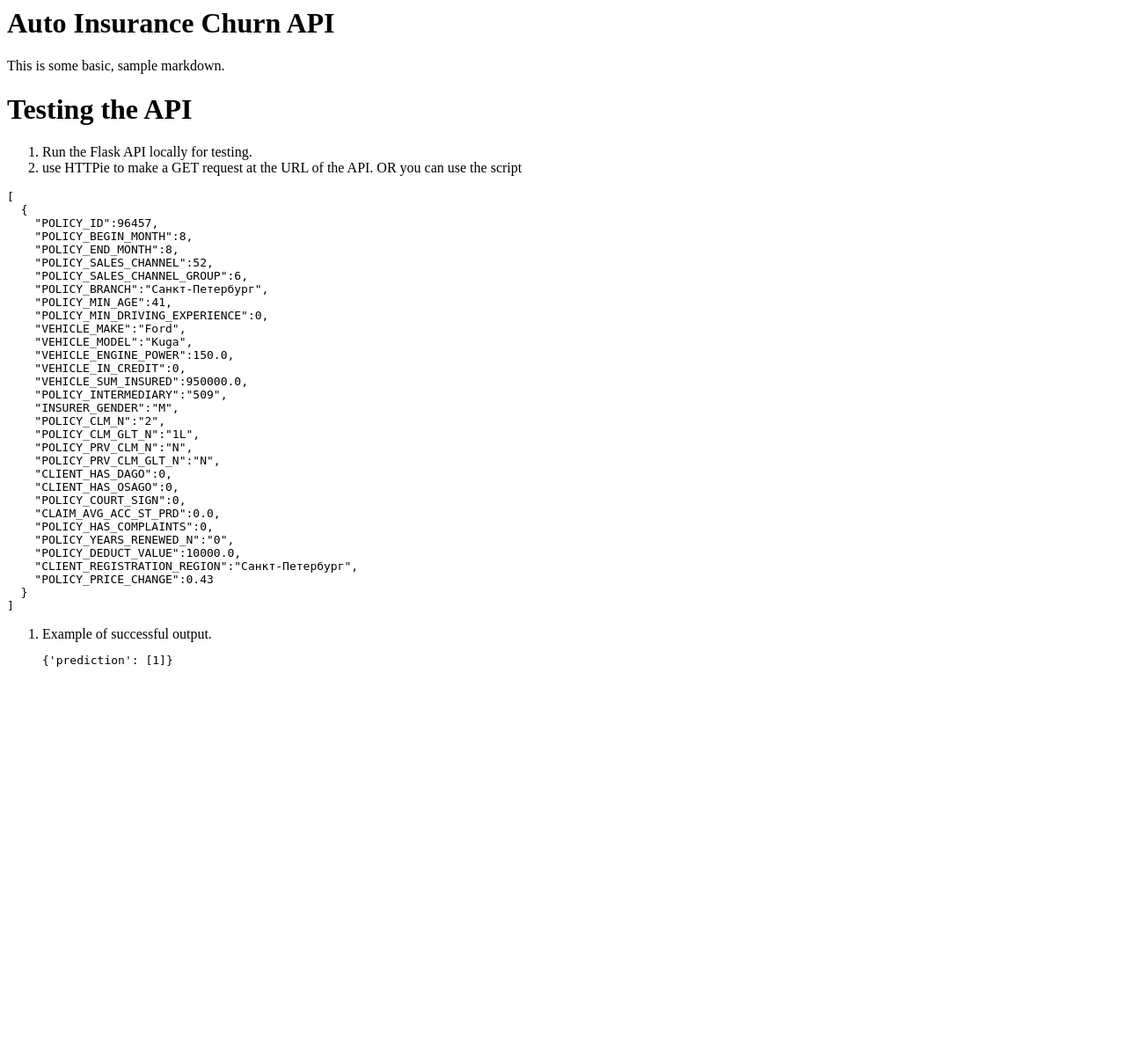
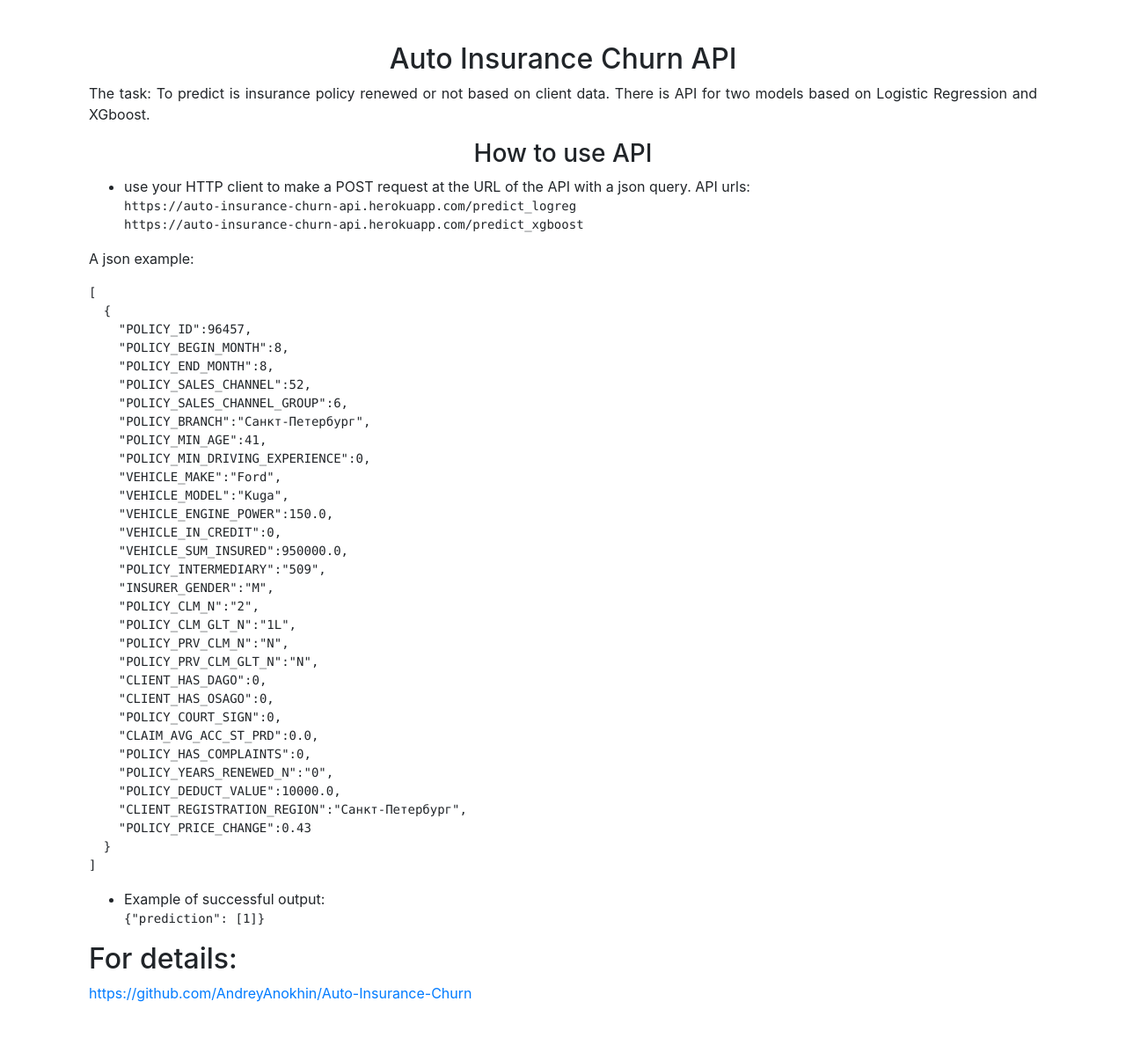
Before and after one commit to AndreyAnokhin/Auto-Insurance-Churn, a Flask app: page / in a window 1280 px wide. Shown: the whole page at 88% size. Before the commit the page ends 758 px from the top, so only its background shows below. Run offline with Flask 2, Linux system fonts and the light colour scheme; some libraries are stand-ins or nearby versions.

Commit message:
Update README and index page

```diff
--- a/templates/index.html
+++ b/templates/index.html
@@ -1,10 +1,34 @@
-<h1 id="auto-insurance-churn-api">Auto Insurance Churn API</h1>
-<p>This is some basic, sample markdown.</p>
-<h1 id="testing-the-api">Testing the API</h1>
-<ol>
-<li>Run the Flask API locally for testing.</li>
-<li>use HTTPie to make a GET request at the URL of the API. OR you can use the script</li>
-</ol>
+<!DOCTYPE html>
+<html lang="en">
+<head>
+
+    <meta charset="UTF-8">
+    <link rel="stylesheet" href="https://stackpath.bootstrapcdn.com/bootstrap/4.4.1/css/bootstrap.min.css" integrity="sha384-Vkoo8x4CGsO3+Hhxv8T/Q5PaXtkKtu6ug5TOeNV6gBiFeWPGFN9MuhOf23Q9Ifjh" crossorigin="anonymous">
+    <script src="https://code.jquery.com/jquery-3.4.1.slim.min.js" integrity="sha384-J6qa4849blE2+poT4WnyKhv5vZF5SrPo0iEjwBvKU7imGFAV0wwj1yYfoRSJoZ+n" crossorigin="anonymous"></script>
+    <script src="https://cdn.jsdelivr.net/npm/popper.js@1.16.0/dist/umd/popper.min.js" integrity="sha384-Q6E9RHvbIyZFJoft+2mJbHaEWldlvI9IOYy5n3zV9zzTtmI3UksdQRVvoxMfooAo" crossorigin="anonymous"></script>
+    <script src="https://stackpath.bootstrapcdn.com/bootstrap/4.4.1/js/bootstrap.min.js" integrity="sha384-wfSDF2E50Y2D1uUdj0O3uMBJnjuUD4Ih7YwaYd1iqfktj0Uod8GCExl3Og8ifwB6" crossorigin="anonymous"></script>
+
+<title>
+Auto Insurance Churn API
+</title>
+</head>
+
+<body>
+
+<main role="main" class="container">
+
+  <div class="starter-template py-5 px-3">
+<h2 class="text-center">Auto Insurance Churn API<br></h2>
+<p class="text-justify">The task: To predict is insurance policy renewed or not based on client data.
+There is API for two models based on Logistic Regression and XGboost.</p>
+<h3 class="text-center">How to use API</h3>
+<ul>
+<li>use your HTTP client to make a POST request at the URL of the API with a json query.
+API urls:<pre><code><span class="hljs-symbol">https:</span><span class="hljs-comment">//auto-insurance-churn-api.herokuapp.com/predict_logreg</span>
+<span class="hljs-symbol">https:</span><span class="hljs-comment">//auto-insurance-churn-api.herokuapp.com/predict_xgboost</span>
+</code></pre></li>
+</ul>
+<p>A json example:</p>
 <pre><code class="lang-json">[
   {
     <span class="hljs-attr">"POLICY_ID"</span>:<span class="hljs-number">96457</span>,
@@ -38,8 +62,16 @@
   }
 ]
 </code></pre>
-<ol>
-<li>Example of successful output.<pre><code class="lang-json">{'prediction': [<span class="hljs-number">1</span>]}
+<ul>
+<li>Example of successful output:<pre><code class="lang-json">{<span class="hljs-attr">"prediction"</span>: [<span class="hljs-number">1</span>]}
 </code></pre>
 </li>
-</ol>
+</ul>
+<h2 id="for-details-">For details:</h2>
+<p><a href="https://github.com/AndreyAnokhin/Auto-Insurance-Churn">https://github.com/AndreyAnokhin/Auto-Insurance-Churn</a></p>
+</div>
+
+</main>
+
+</body>
+</html>
```
Also changed, not shown: README.md.
